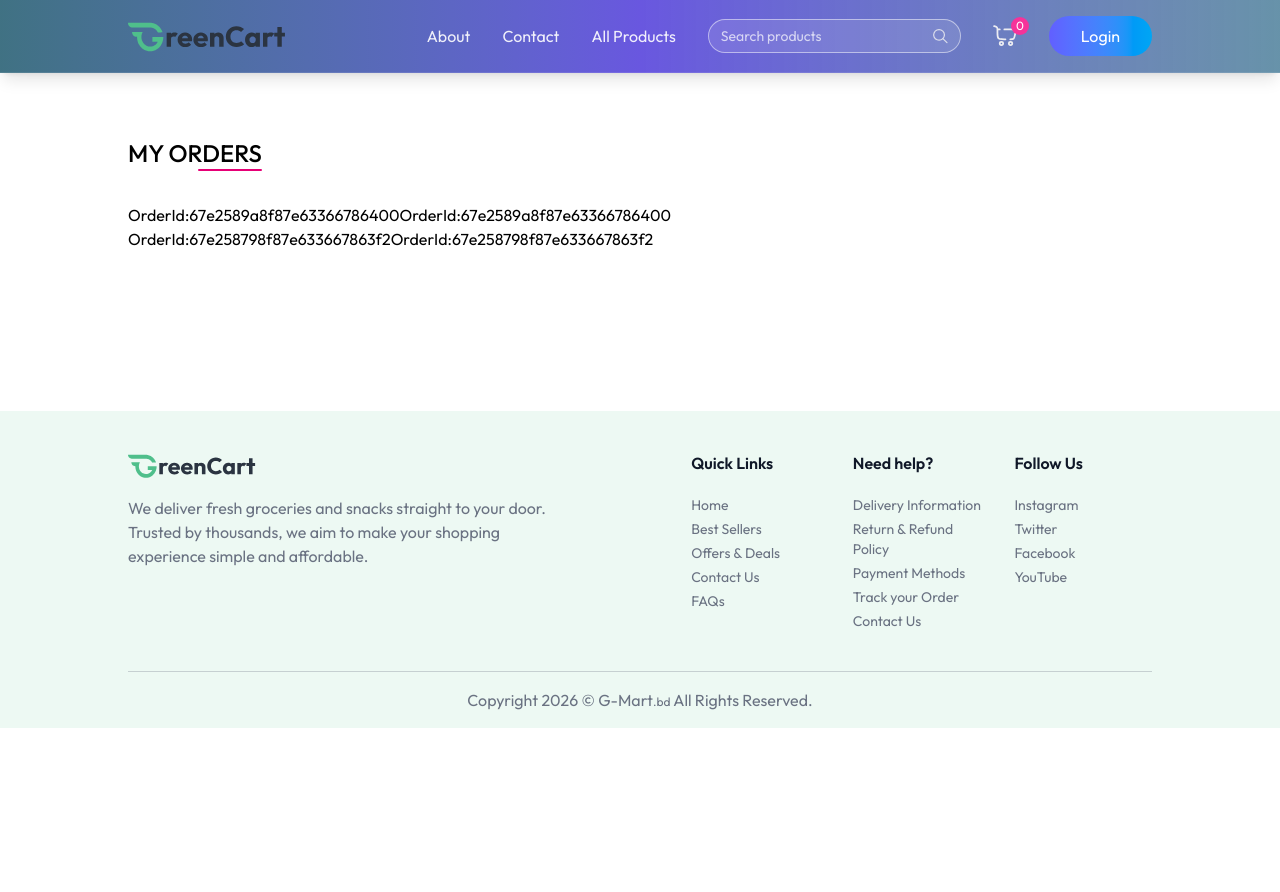
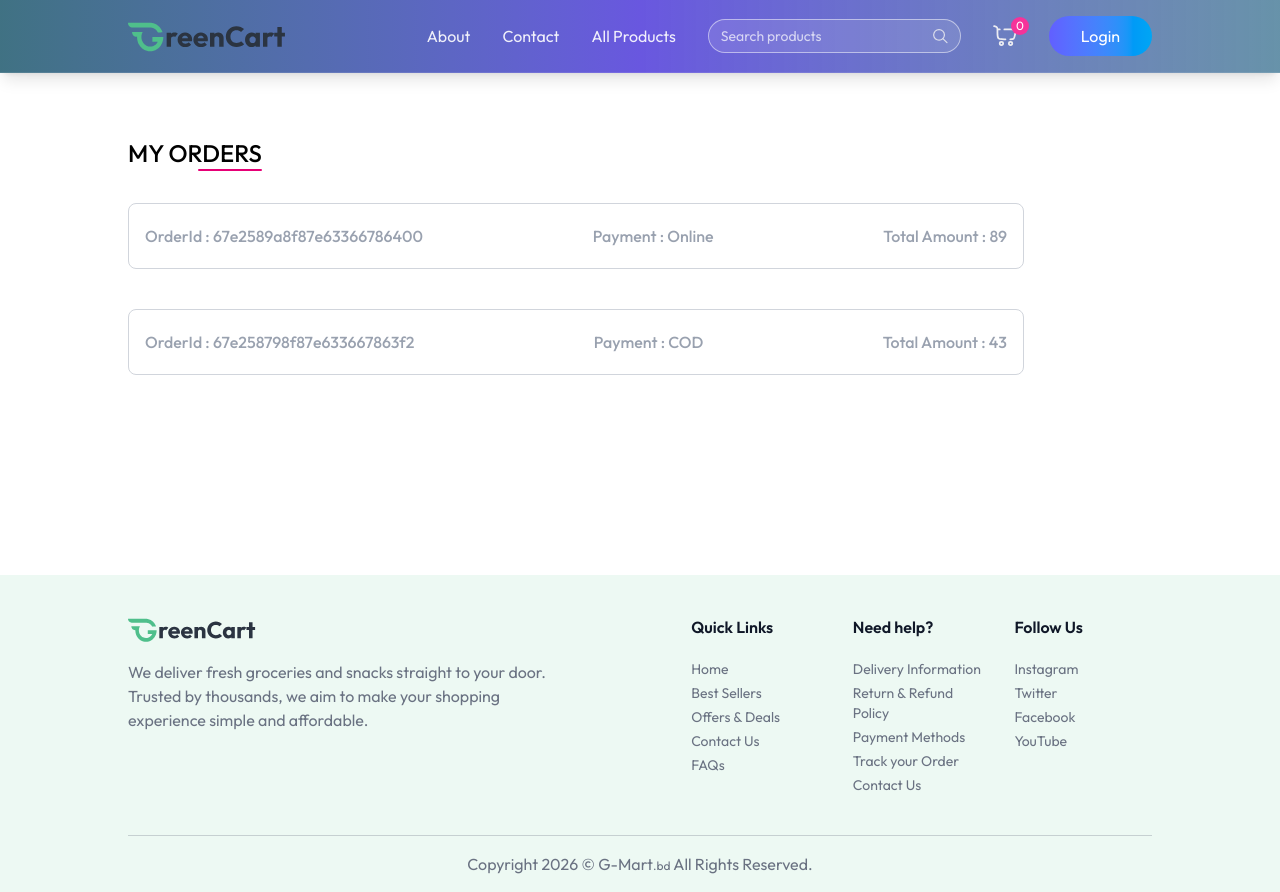
Before and after one commit to Amitkumersarkar/GMartBD-Ecommerce-Website, a React (Vite) app: page /myOrders in a window 1280 px wide. Before the commit the page ends 800 px from the top, so only its background shows below. Built offline with nearby package versions, Linux system fonts and the light colour scheme.

Commit message:
successfully shows dummy data

```diff
--- a/src/pages/MyOrders/MyOrders.jsx
+++ b/src/pages/MyOrders/MyOrders.jsx
@@ -21,10 +21,11 @@
                 <div className='w-16 h-0.5 bg-pink-600 rounded-full'></div>
             </div>
             {myOrders.map((order, index) => (
-                <div className="">
-                    <p className="">
-                        <span>OrderId:{order._id}</span>
-                        <span>OrderId:{order._id}</span>
+                <div key={index} className="border border-gray-300 rounded-lg mb-10 p-4 py-5 max-w-4xl">
+                    <p className="flex justify-between md:items-center text-gray-400 md:font-medium max-md:flex-col">
+                        <span>OrderId : {order._id}</span>
+                        <span>Payment : {order.paymentType}</span>
+                        <span> Total Amount : {currency} {order.amount}</span>
                     </p>
                 </div>
             ))}
```
